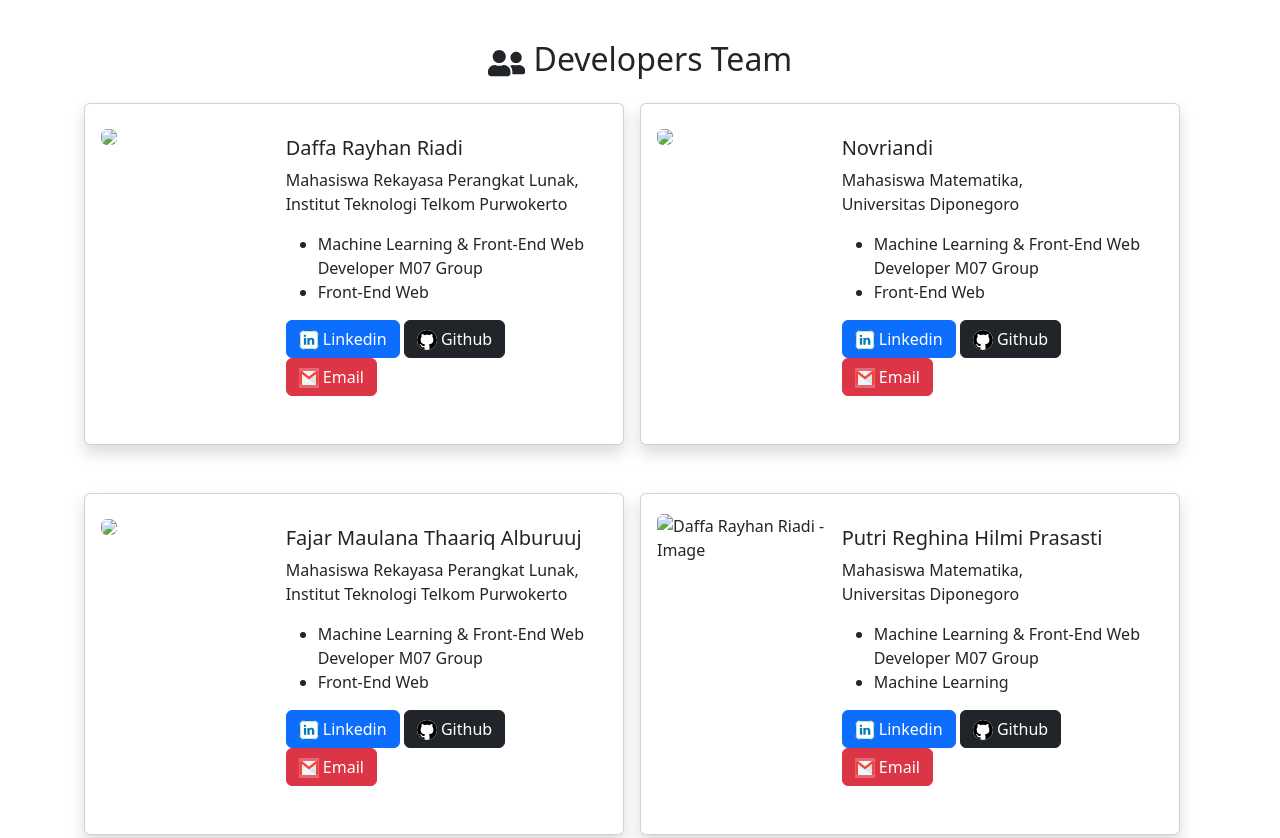
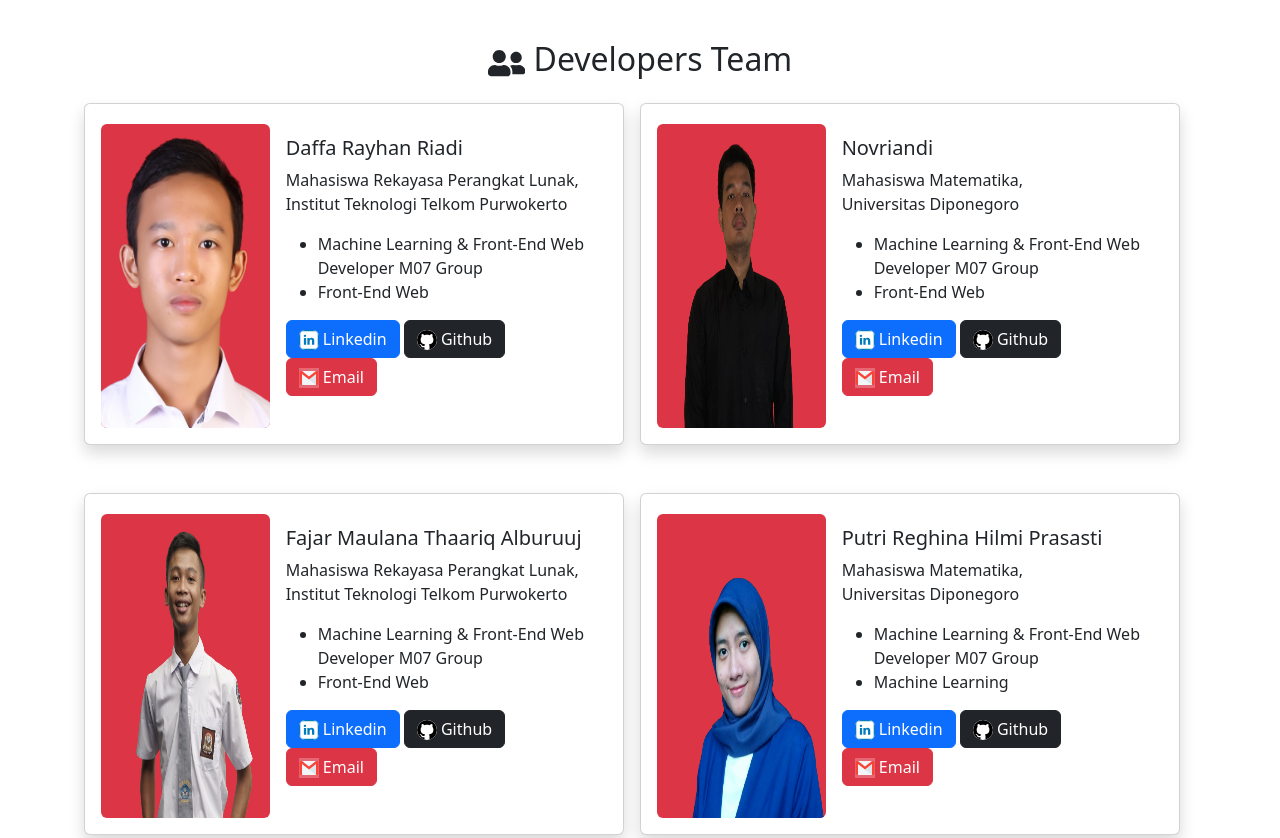
Before and after one commit to Daffarr/Capstone-Project-HealPlant, a plain HTML site: page index.html in a window 1280 px wide. Shown: the part 1140-1978 px from the top of the page. Drawn offline with Linux system fonts and the light colour scheme.

Commit message:
Update index.html

```diff
--- a/index.html
+++ b/index.html
@@ -10,7 +10,7 @@
     <!-- <link rel="icon" type="image/x-icon" href="/images/favicon.ico"> -->
 </head>
 <body>
-    <nav class="navbar navbar-expand-lg navbar-dark">
+    <nav class="navbar navbar-expand-lg navbar-dark sticky-top">
         <div class="container">
             <a class="navbar-brand" href="#"><strong>Heal Plant</strong></a>
             <button class="navbar-toggler" type="button" data-bs-toggle="collapse" data-bs-target="#navbarNavAltMarkup"
@@ -66,29 +66,6 @@
                 </div>
             </div>
         </div>
-        <!-- <div class="row justify-content-center mt-5">
-            <div class="col-md-6 text-center">
-                <div class="py-2 px-2">
-                    <h2 id="classification">Classification</h2>
-                    <div class="w-100" style="border-style: dashed; border-radius: 20px; object-fit: cover; " >
-                        <img id="blah" src="assets/img/picture.svg" alt="your image" style="width: 30%; padding-top: 50px; padding-bottom: 50px; border-radius: 20px;"/>
-                    </div>
-                    <div class="input-group mb-3">
-                        <input type="file" class="form-control" id="inputGroupFile02" type="file" accept="image/*" onchange="document.getElementById('blah').src = window.URL.createObjectURL(this.files[0]); $('#blah').css({width: '100%', 'padding': 0})">
-                        <label class="input-group-text" for="inputGroupFile02">Upload</label>
-                    </div>
-                </div>
-            </div>
-            <div class="col-md-6 text-center">
-                <div class="py-2 px-2">
-                    <h2>Result</h2>
-                    <div>
-                        <img id="preview0" src="https://www.arrotek.com/wp-content/uploads/2019/07/EU-Medical-Device-Classifications-Explained.jpg" class="w-100 rounded">
-                        <h5>Output klasifikasi</h5>
-                    </div>
-                </div>
-            </div>
-        </div> -->
         <div class="row justify-content-center">
             <h2 class="text-center mt-5 mb-4" id="developers">
                 <svg class="svg-inline--fa fa-user-friends fa-w-20" height="30" aria-hidden="true" focusable="false" data-prefix="fas"
@@ -99,69 +76,10 @@
                 </svg><!-- <i class="fas fa-user-friends"></i> Font Awesome fontawesome.com -->
                 Developers Team
             </h2>
-            <!-- <div class="col-md-4 text-center">
-                <div class="py-3">
-                    <div class="card">
-                        <img src="https://upload.wikimedia.org/wikipedia/commons/thumb/b/b6/Image_created_with_a_mobile_phone.png/640px-Image_created_with_a_mobile_phone.png"
-                            class="card-img-top">
-                        <div class="card-body">
-                            <h5 class="card-title">Card title</h5>
-                            <p class="card-text">Some quick example text to build on the card title and make up the bulk of the
-                                card's content.</p>
-                            <a href="#" class="btn btn-primary">Go somewhere</a>
-                        </div>
-                    </div>
-                </div>
-            </div> -->
-            <!-- <div class="col-md-4 text-center">
-                <div class="py-3">
-                    <div class="card">
-                        <img src="https://upload.wikimedia.org/wikipedia/commons/thumb/b/b6/Image_created_with_a_mobile_phone.png/640px-Image_created_with_a_mobile_phone.png"
-                            class="card-img-top">
-                        <div class="card-body">
-                            <h5 class="card-title">Card title</h5>
-                            <p class="card-text">Some quick example text to build on the card title and make up the bulk of the
-                                card's content.</p>
-                            <a href="#" class="btn btn-primary">Go somewhere</a>
-                        </div>
-                    </div>
-                </div>
-            </div>
-        </div> -->
-        <!-- <div class="row justify-content-center">
-            <div class="col-md-4 text-center">
-                <div class="py-3">
-                    <div class="card">
-                        <img src="https://upload.wikimedia.org/wikipedia/commons/thumb/b/b6/Image_created_with_a_mobile_phone.png/640px-Image_created_with_a_mobile_phone.png"
-                            class="card-img-top">
-                        <div class="card-body">
-                            <h5 class="card-title">Card title</h5>
-                            <p class="card-text">Some quick example text to build on the card title and make up the bulk of the
-                                card's content.</p>
-                            <a href="#" class="btn btn-primary">Go somewhere</a>
-                        </div>
-                    </div>
-                </div>
-            </div> -->
-            <!-- <div class="card mb-4" style="max-width: 540px;">
-                <div class="row g-0">
-                    <div class="col-md-4">
-                        <img src="https://upload.wikimedia.org/wikipedia/commons/thumb/b/b6/Image_created_with_a_mobile_phone.png/640px-Image_created_with_a_mobile_phone.png" class="img-fluid rounded-start" alt="...">
-                    </div>
-                    <div class="col-md-8">
-                        <div class="card-body">
-                            <h5 class="card-title">Card title</h5>
-                            <p class="card-text">This is a wider card with supporting text below as a natural lead-in to additional
-                                content. This content is a little bit longer.</p>
-                            <p class="card-text"><small class="text-muted">Last updated 3 mins ago</small></p>
-                        </div>
-                    </div>
-                </div>
-            </div> -->
             <div class="card mb-5 shadow p-3 bg-body rounded" style="max-width: 540px;">
                 <div class="row g-0">
                     <div class="mt-1 col-md-4">
-                        <img src="./assets/img/daffa.jpeg" class="img-fluid rounded" style="height: 100%;">
+                        <img src="./assets/img/daffa.png" class="img-fluid rounded bg-danger" style="height: 100%;">
                     </div>
                     <div class="col-md-8">
                         <div class="card-body">
@@ -199,7 +117,7 @@
             <div class="card mb-5 mx-3 shadow p-3 bg-body rounded" style="max-width: 540px;">
                 <div class="row g-0">
                     <div class="mt-1 col-md-4">
-                        <img src="./assets/img/andi.JPG" class="img-fluid rounded" style="height: 100%;">
+                        <img src="./assets/img/andi.png" class="img-fluid rounded bg-danger" style="height: 100%;">
                     </div>
                     <div class="col-md-8">
                         <div class="card-body">
@@ -239,7 +157,7 @@
             <div class="card mb-5 shadow p-3 bg-body rounded" style="max-width: 540px;">
                 <div class="row g-0">
                     <div class="mt-1 col-md-4">
-                        <img src="./assets/img/fajar.jpg" class="img-fluid rounded" style="height: 100%;">
+                        <img src="./assets/img/fajar.png" class="img-fluid rounded bg-danger" style="height: 100%;">
                     </div>
                     <div class="col-md-8">
                         <div class="card-body">
@@ -279,7 +197,7 @@
             <div class="card mb-5 mx-3 shadow p-3 bg-body rounded" style="max-width: 540px;">
                 <div class="row g-0">
                     <div class="mt-1 col-md-4">
-                        <img src="./assets/img/Rere.jpg" style="height: 100%;" class="img-fluid rounded" alt="Daffa Rayhan Riadi - Image">
+                        <img src="./assets/img/rere.png" style="height: 100%;" class="img-fluid rounded bg-danger" alt="Daffa Rayhan Riadi - Image">
                     </div>
                     <div class="col-md-8">
                         <div class="card-body">
@@ -316,18 +234,6 @@
                     </div>
                 </div>
             </div>
-            <!-- <div class="col-md-4 text-center">
-                <div class="py-3">
-                    <div class="card">
-                        <img src="https://upload.wikimedia.org/wikipedia/commons/thumb/b/b6/Image_created_with_a_mobile_phone.png/640px-Image_created_with_a_mobile_phone.png" class="card-img-top">
-                        <div class="card-body">
-                            <h5 class="card-title">Card title</h5>
-                            <p class="card-text">Some quick example text to build on the card title and make up the bulk of the card's content.</p>
-                            <a href="#" class="btn btn-primary">Go somewhere</a>
-                        </div>
-                    </div>
-                </div>
-            </div> -->
         </div>
         <div class="row justify-content-center py-5">
             <div class="col-md-12 text-center">
```
